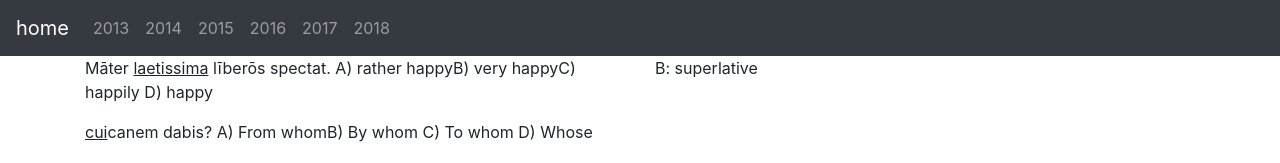
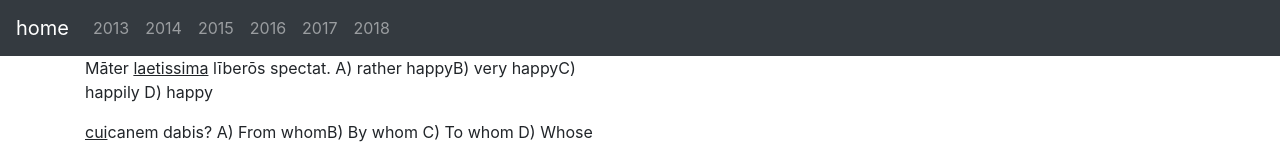
Before and after one commit to chatcher1/Latin-helper, a plain HTML site: page 2017.html in a window 1280 px wide. Shown: the top 163 px of the page. Drawn offline with nearby package versions, Linux system fonts and the light colour scheme.

Commit message:
Update 2017.html

```diff
--- a/2017.html
+++ b/2017.html
@@ -46,7 +46,7 @@
   <div class="col-sm-6">
     <p>Māter <u>laetissima</U> līberōs spectat.   A) rather happyB) very happyC) happily  D) happy</p>
   </div>
-  <div class=col-sm-6 answer>
+  <div class="col-sm-6 answer">
     <p>B: superlative</p>
   </div>
 
```
